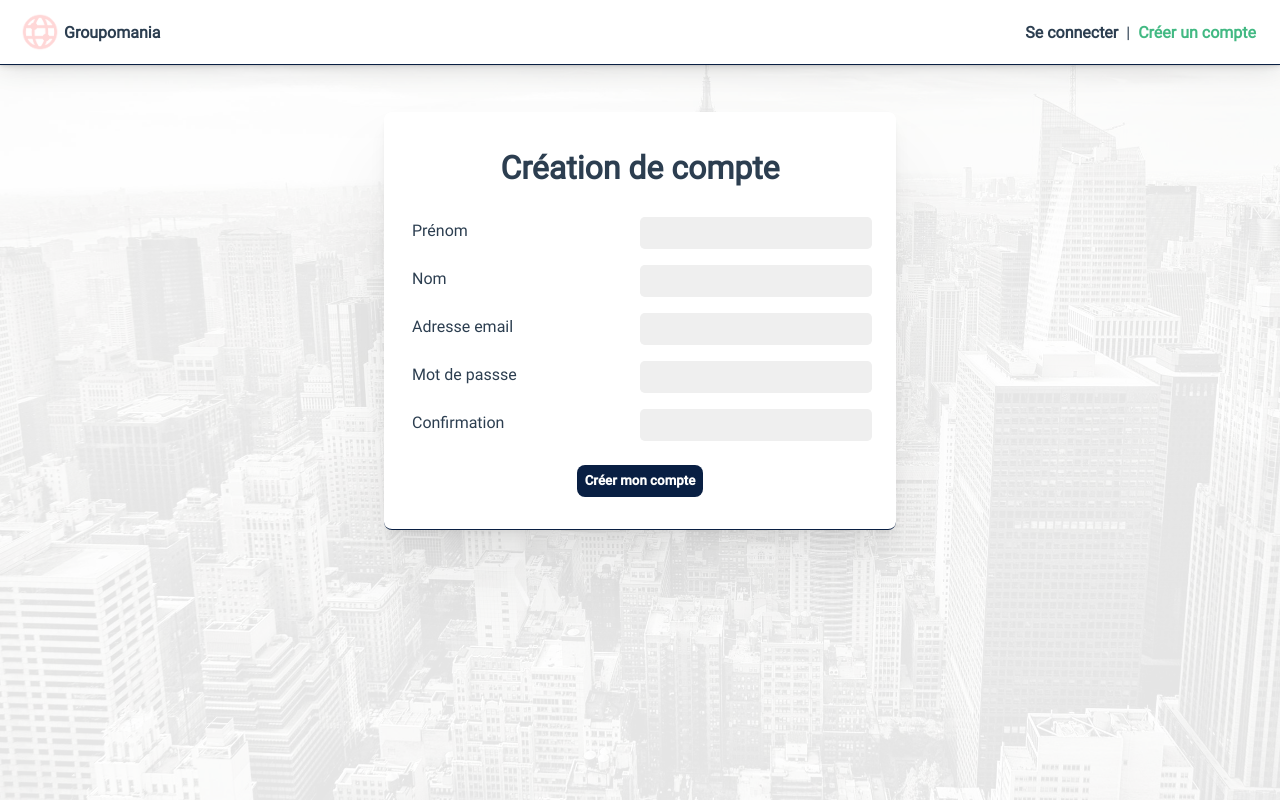
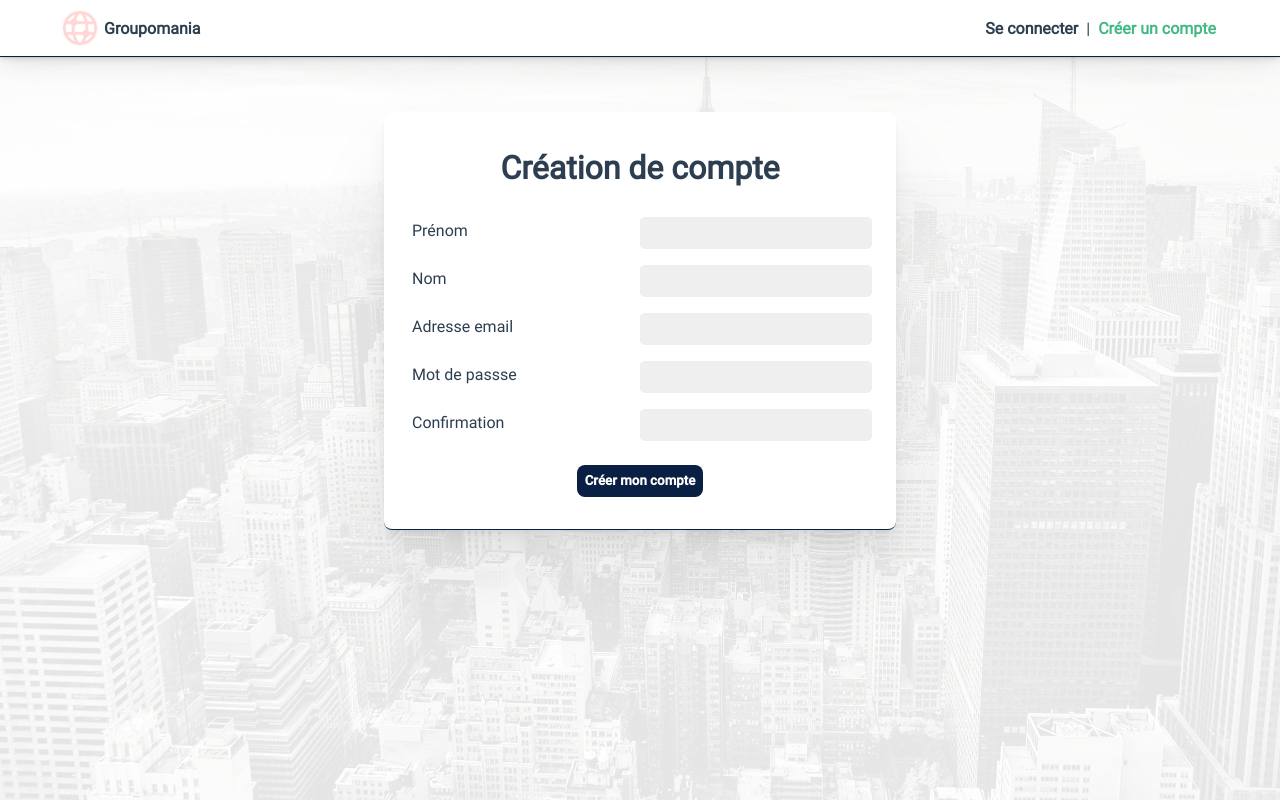
Before and after one commit to johnnydasilvavaz/JohnnyDasilvavaz_7_21092021, a Vue app in the folder frontend/: page /signup in a window 1280 px wide. Built offline with nearby package versions, Linux system fonts and the light colour scheme.

Commit message:
day update
added errors on signup and signin
fixed the display of the new post component
fixed display of navbar for wide screens

```diff
--- /dev/null
+++ b/frontend/src/components/Error.vue
@@ -0,0 +1,21 @@
+<template>
+    <div class="error" role="alert">
+        {{ error }}
+    </div>
+</template>
+
+<script>
+    export default {
+        name: 'Error',
+        props : [
+            'error'
+        ]
+    }
+</script>
+
+<style lang="scss" scoped>
+    .error {
+        font-family: roboto-medium;
+        color: darkred;
+    }
+</style>
--- a/frontend/src/components/Nav.vue
+++ b/frontend/src/components/Nav.vue
@@ -1,4 +1,5 @@
 <template>
+    <div class="navcontainer">
         <nav class="nav">
             <div class="nav__item nav__item--left">
                 <router-link to="/"><img class="logo" alt="Vue logo" src="../assets/img/icon.png">Groupomania</router-link>
@@ -20,6 +21,7 @@
                 </div>
             </div>
         </nav>
+    </div>
 </template>
 
 <script>
@@ -40,14 +42,13 @@
 </script>
 
 <style lang="scss" scoped>
-    .nav {
+    .navcontainer {
         position: fixed;
         display: flex;
-        justify-content: space-between;
+        justify-content: center;
         align-items: center;
-        width: calc(100% - 2rem);
-        height: 3rem;
-        padding: .5rem 1rem;
+        height: 3.5rem;
+        width: 100%;
         background-color: white;
         border-bottom: .1rem solid #091F43;
         box-shadow:
@@ -56,6 +57,14 @@
         0px 0px 9px rgba(0, 0, 0, 0.137),
         0px 0px 30px rgba(0, 0, 0, 0.14);
         overflow: hidden;
+    }
+
+    .nav {
+        display: flex;
+        justify-content: space-between;
+        align-items: center;
+        width: 73rem;
+        padding: .5rem 1rem;
         &__item {
             display: flex;
             justify-content: space-between;
--- a/frontend/src/components/NewPost.vue
+++ b/frontend/src/components/NewPost.vue
@@ -124,6 +124,8 @@
             }
         }
         &__body {
+            display: flex;
+            flex-direction: column;
             width: 100%;
             height: 8rem;
         }
--- a/frontend/src/views/Login.vue
+++ b/frontend/src/views/Login.vue
@@ -11,17 +11,22 @@
         <input type="password" name="password" id="password" v-model="password">
       </div>
       <button class="btn">Se connecter</button>
+      <Error v-if="error" :error="error" />
     </form>
   </div>
 </template>
 
 <script>
+import Error from '../components/Error.vue';
+
 export default {
+  components: { Error },
   name: 'Login',
   data() {
     return {
       email: '',
-      password: ''
+      password: '',
+      error: ''
     }
   },
   methods: {
@@ -34,8 +39,8 @@ export default {
         this.$store.dispatch('user', res.data.user);
         this.$router.push('/');
       })
-      .catch((err) => {
-        return err;
+      .catch(() => {
+        this.error = 'Adresse email ou mot de passe incorrect';
       });
     }
   }
--- a/frontend/src/views/Signup.vue
+++ b/frontend/src/views/Signup.vue
@@ -23,6 +23,7 @@
         <input type="password" name="passwordConfirm" id="passwordConfirm" v-model="passwordConfirm">
       </div>
       <button class="btn">Créer mon compte</button>
+      <Error v-if="error" :error="error" />
     </form>
   </div>
 </template>
@@ -37,24 +38,28 @@ export default {
           name: '',
           email: '',
           password: '',
-          passwordConfirm: ''
+          passwordConfirm: '',
+          error: ''
       }
   },
   methods: {
-    async handleSubmit() {
+    handleSubmit() {
       if (this.passwordConfirm != this.password) {
-        return console.log('Password and confirmation are not identical');
+        this.error = 'Le mot de passe et la confirmation ne sont pas identiques';
+        return;
       }
-      const response = await axios.post('auth/signup', {
+      axios.post('auth/signup', {
       forname: this.forname,
       name: this.name,
       email: this.email,
       password: this.password
-      });
-
-      console.log(response);
-
-      this.$router.push('/Login');
+      })
+      .then(() => {
+        this.$router.push('/Login');
+      })
+      .catch(() => {
+        this.error = 'Les informations fournies sont incomplètes/incorrectes'
+      })
     }
   }
 }
```
